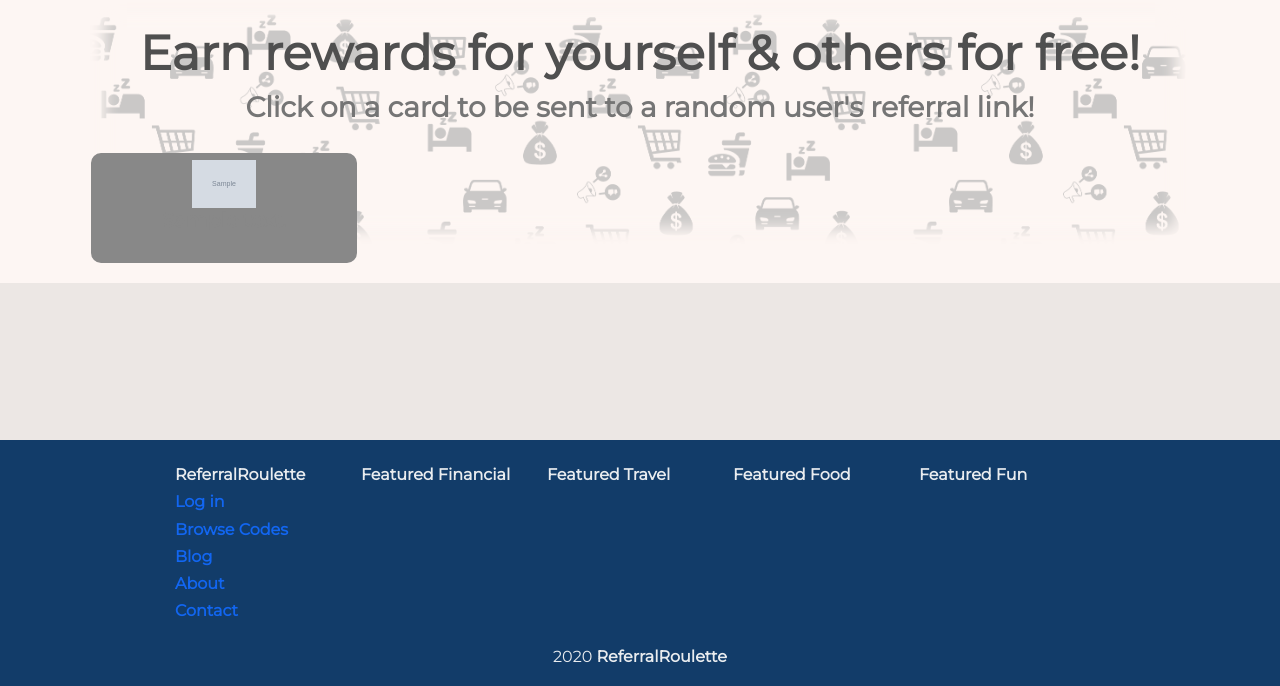
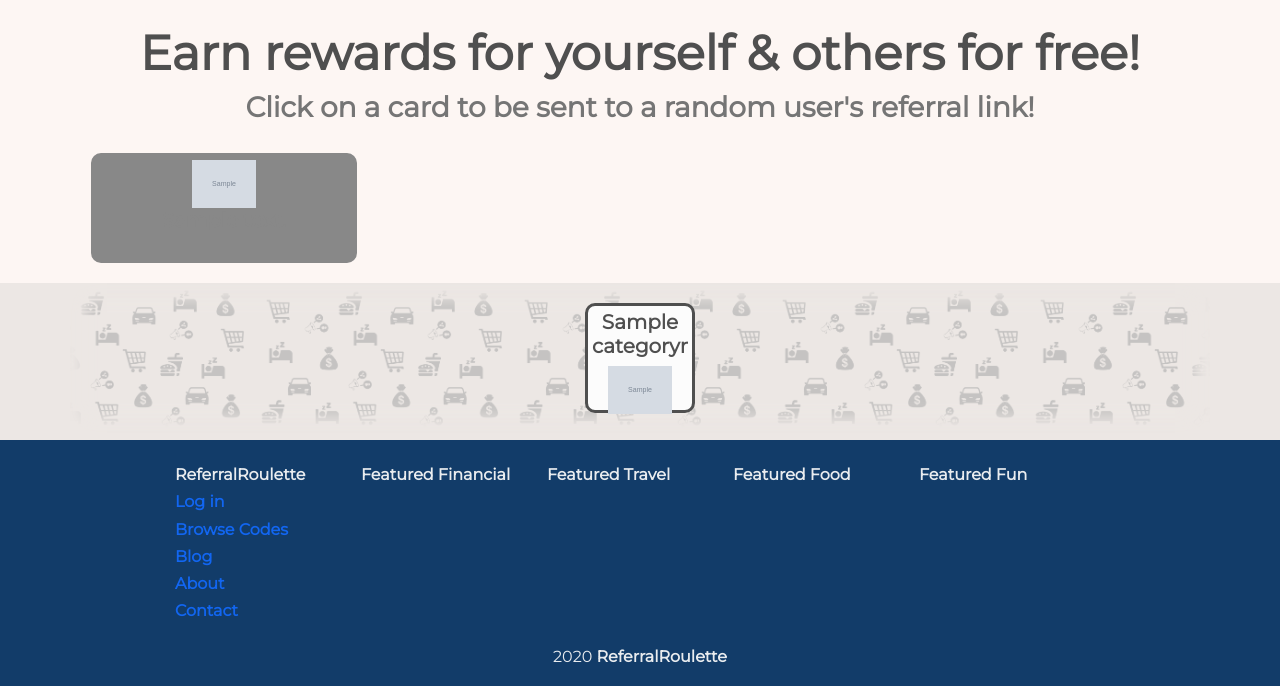
Before and after one commit to vasilzhigilei/ReferralRoulette, a Django app: page / in a window 1280 px wide. Shown: the part 114-800 px from the top of the page. Run offline with Django 3.2, Linux system fonts and the light colour scheme; tables that the repository leaves empty hold one stand-in row (values such as "Sample post"); grey boxes marked "Sample" are stand-in pictures; parts of the project's set-up code (start-up, migrations or seed data) failed here and were passed over; some libraries are stand-ins or nearby versions.

Commit message:
categories section css

```diff
--- a/referralroulette/static/style.css
+++ b/referralroulette/static/style.css
@@ -28,6 +28,21 @@ body {
 
 .bg-darkerlight {
     background-color: #e9ecef;
+}
+
+.bg-lightimage {
+    background-image: url('../static/background.png');
+    background-size: contain;
+    background-position: center;
+    box-shadow: inset 0 0px 15px 15px #fdf6f3;
+}
+
+.bg-image {
+    background-image: url('../static/background.png');
+    background-size: contain;
+    background-position: center;
+    background-repeat: repeat;
+    box-shadow: inset 0 0 15px 15px #ece7e4;
 }
 
 .text-darkerlight {
@@ -69,10 +84,6 @@ footer {
 
 .servicecontainer {
     text-align: center;
-    background-image: url('../static/background.png');
-    background-size: contain;
-    background-position: center;
-    box-shadow: inset 0 -20px 15px 35px #fdf6f3;
 }
 
 .servicelist {
@@ -310,6 +321,7 @@ a {
     padding: 4px;
     border-style: solid;
     border-radius: 10px;
+    background-color: #fcfcfc;
 }
 
 .categorycard-text {
--- a/referralroulette/templates/categories.html
+++ b/referralroulette/templates/categories.html
@@ -1,4 +1,8 @@
 {% extends "base.html" %}
 {% block content %}
-{% include "categories_section.html" %}
+<div class="bg-lightsandywhite">
+    <div class="container bg-lightimage">
+        {% include "categories_section.html" %}
+    </div>
+</div>
 {% endblock %}
--- a/referralroulette/templates/categories_section.html
+++ b/referralroulette/templates/categories_section.html
@@ -1,4 +1,3 @@
-<div class="container" style="text-align: center;">
 <div class="row">
   <div class="col-md-12 padding categorylist">
     {% for category in categories %}
@@ -12,4 +11,3 @@
     {% endfor %}
 </div>
 </div>
-  </div>
--- a/referralroulette/templates/index.html
+++ b/referralroulette/templates/index.html
@@ -20,5 +20,7 @@
     </div>
   </div>
 </div>
-<br>
+<div class="container bg-image">
+  {% include "categories_section.html" %}
+</div>
 {% endblock %}
--- a/referralroulette/views.py
+++ b/referralroulette/views.py
@@ -14,6 +14,7 @@ def index(request):
     context = {
         'services': ServiceModel.objects.all(), # for the search bar, all pages
         'top_services': ServiceModel.objects.order_by('-clicks')[0:20],
+        'categories': CategoryModel.objects.all(),
     }
     return render(request, "index.html", context)
 
```
Lines whose indentation alone changed are shown as unchanged.
